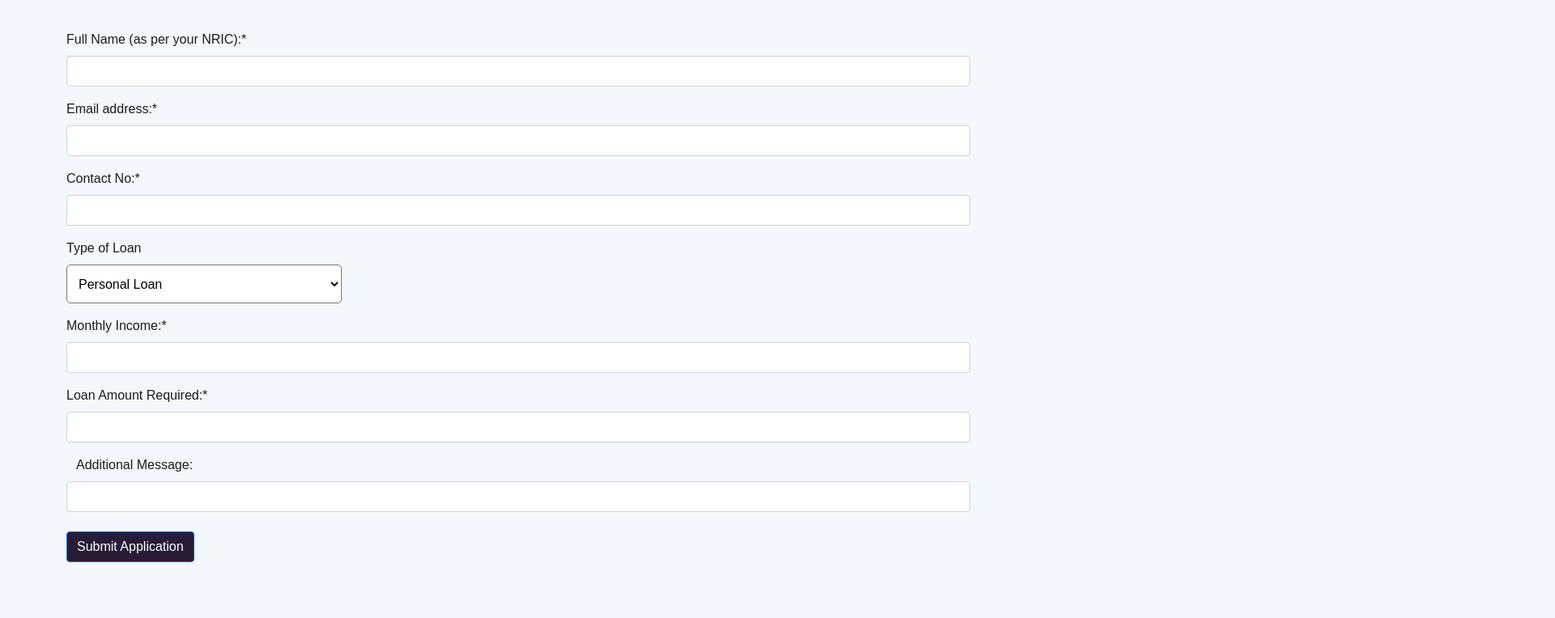
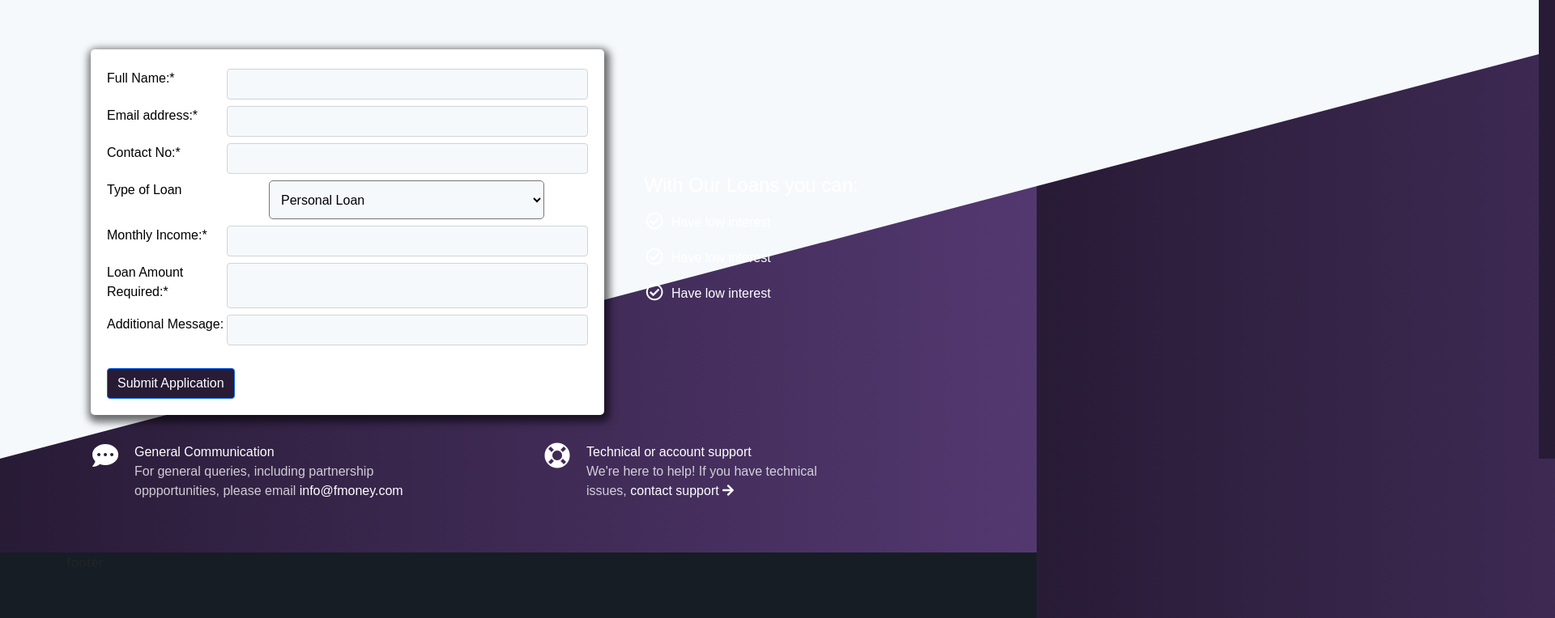
Before and after one commit to andrewsoon/CS2024-Assignment2, a plain HTML site: page applyLoan.html in a window 1280 px wide. Shown: the part 233-997 px from the top of the page at 81% size, 1920 px wide, since content can reach past the window. Drawn offline with nearby package versions, Linux system fonts and the light colour scheme.

Commit message:
changed form layout

```diff
--- a/applyLoan.html
+++ b/applyLoan.html
@@ -13,14 +13,19 @@
       crossorigin="anonymous"
     />
 
+    <link rel="stylesheet" href="https://cdnjs.cloudflare.com/ajax/libs/font-awesome/5.15.0/css/all.min.css" integrity="sha512-BnbUDfEUfV0Slx6TunuB042k9tuKe3xrD6q4mg5Ed72LTgzDIcLPxg6yI2gcMFRyomt+yJJxE+zJwNmxki6/RA==" crossorigin="anonymous" referrerpolicy="no-referrer" />
+
     <link href="css/layoutstyle.css" rel="stylesheet" />
     <link href="css/application.css" rel="stylesheet" />
+
 
     <title>CS2024 Assignment 2</title>
   </head>
   <body>
+    <div class="gradient-background"></div>
+    <div class="main">
       <!-- Header/Navbar? -->
-    <div class="main">
+
       <div class="header-white">
         <div class="container">
           <div class="nav-bar">
@@ -40,56 +45,100 @@
           </div>
         </div>
       </div>
+
+      <!-- <div style="z-index:-1;position:absolute; top:0;"><img src="images/background.png" style=" height:910px; background-size: cover;"></div> -->
       <div class="mainform">
-        <div class="container">
-          <h1>Fill Up The Form Below To Start:</h1>
-          <p>We will get back to you in an hour.</p>
-          <br>
-          <div class="formbody">
+        <h1 style="text-align: center;">Fill Up The Form Below To Start:</h1>
+        <p style="text-align: center;">We will get back to you in an hour.</p>
+        <br><br>
+        <div class="container" id="container1">
+          <div class="form-column">
+            <div class="form-container">
               <form>
-              <div class="mb-3">
-                <label for="InputName" class="form-label">Full Name (as per your NRIC):*</label>
-                <input type="text" class="form-control" id="InputName">
+                <fieldset>
+                  <div class="form-row text name">
+                    <label for="InputName" class="form-label">Full Name:*</label>
+                    <input type="text" class="form-control" id="InputName" required>
                   </div>
-              <div class="mb-3">
+                  <div class="form-row text email">
                     <label for="InputEmail" class="form-label">Email address:*</label>
                     <input type="email" class="form-control" id="InputEmail">
                   </div>
-              <div class="mb-3">
+                  <div class="form-row text phone">
                     <label for="InputPhone" class="form-label">Contact No:*</label>
                     <input type="tel" class="form-control" id="InputPhone" >
                   </div>
-              <div class="mb-3">
+                  <div class="form-row text loan">
                     <label for="LoanType" class="form-label">Type of Loan</label>
-                <br>
+
                     <select id="dropdown">
                       <option>Personal Loan</option>
                       <option>Business Loan</option>
                       <option>Debt Consolidation</option>
                       <option>Renovation Expenses</option>
+                      <option>Vacation Loan</option>
+                      <option>Wedding/Marriage Loan</option>
                     </select>
 
                   </div>
-              <div class="mb-3">
+                  <div class="form-row text income">
                     <label for="InputIncome" class="form-label">Monthly Income:*</label>
                     <input type="number" class="form-control" id="InputIncome">
                   </div>
-              <div class="mb-3">
+                  <div class="form-row text amount">
                     <label for="InputAmount" class="form-label">Loan Amount Required:*</label>
                     <input type="number" class="form-control" id="InputAmount">
                   </div>
-              <div class="row">
+                  <div class="form-row text message">
                     <label for="InputMessage" class="form-label">Additional Message:</label>
                     <input type="form-control form-control-lg" class="form-control" id="InputMessage">
                   </div>
+                </fieldset>
 
                 <br>
-              <button type="submit" class="btn btn-primary">Submit Application</button>
+                <button type="submit" class="btn btn-primary" style="">Submit Application</button>
 
               </form>
             </div>
           </div>
+          <div class="secondary-column">
+            <div class="description">
+              <p class="intro-text">With Our Loans you can:</p>
+              <ul class="points">
+                <li><i class="far fa-check-circle fa-lg" style="size:5x;margin-right: 10px; margin-left: -30px;"></i>Have low interest</li>
+                <li><i class="far fa-check-circle fa-lg" style="size:5x;margin-right: 10px; margin-left: -30px;"></i>Have low interest</li>
+                <li><i class="far fa-check-circle fa-lg" style="size:5x;margin-right: 10px; margin-left: -30px;"></i>Have low interest</li>
+              </ul>
             </div>
+
+          </div>
+        </div>
+      </div>
+      <br>
+      <div class="qna">
+        <div class="container">
+          <div class="row">
+            <div class="col" style="display:flex; color:white;">
+              <i class="fas fa-comment-dots fa-2x" style="margin: 10px 20px;"></i>
+              <div class="qnatext">
+                <p style="margin:0;">General Communication</p>
+                <p style="color: rgba(255, 255, 255, 0.774);">For general queries, including partnership <br>oppportunities, please email <a href="mailto:info@fmoney.com" style="color: white; text-decoration: none;">info@fmoney.com</a></p>
+              </div>
+
+            </div>
+            <div class="col" style="display:flex; color:white;">
+              <i class="fas fa-life-ring fa-2x" style="margin: 10px 20px;"></i>
+              <div class="qnatext">
+                <p style="margin:0;">Technical or account support</p>
+                <p style="color: rgba(255, 255, 255, 0.774);">We're here to help! If you have technical <br>issues, <strong><a href="#" style="text-decoration: none; color: white; font-weight:400;">contact support <i class="fas fa-arrow-right"></i></a></strong></p>
+              </div>
+
+            </div>
+
+          </div>
+        </div>
+      </div>
+      <br><br>
 
     </div>
 
--- a/css/application.css
+++ b/css/application.css
@@ -1,18 +1,42 @@
 body{
-    background-color: #F4F7FC;
+    background: linear-gradient(90deg, rgba(40,27,54,1) 0%, #533870 100%);
+    margin:0;
+
 }
+/*
+body::before{
+    content:"";
+    position:absolute;
+    top:100px;
+    bottom:0;
+    left:0;
+    width:5700px;
+    background:linear-gradient(to top, #281b36, #ceb9e7 200%);
+    transform: skew(-80deg);
+    z-index: -1;
+}
+*/
+.main{
+    min-height:auto;
+}
+
 .mainform{
     padding-top:150px;
+
 }
-.mainform.container{
-    background-color:#F4F7FC;
+#container1{
+
     color:black;
+    display:flex;
+    max-width: 1080px;
+    z-index:2;
+
 }
 
 #dropdown{
     width:340px;
     height:48px;
-    background-color: white;
+    background-color: #F6F9FC;
     color:black;
     border-radius:5px;
     padding:10px;
@@ -21,3 +45,92 @@ body{
 .btn{
     background-color: #281b36;
 }
+
+.secondary-column{
+    margin-left:0px;
+    margin-right:0px;
+    max-width:none;
+    flex-grow: 4;
+    flex-shrink: 1;
+    flex-basis: 0%;
+    color:white;
+}
+
+.form-column{
+    flex-grow: 6;
+    flex-shrink: 1;
+    flex-basis: 0%;
+    padding-bottom:0;
+    -webkit-box-shadow: 2px 4px 10px 3px rgba(207, 207, 207, 0.56);
+    box-shadow: 2px 4px 10px 5px rgba(0,0,0,0.56);
+    box-sizing: border-box;
+    -webkit-box-flex:6;
+    background-color:#FFFFFF;
+    border-radius:5px;
+
+}
+
+.form-row{
+    display:flex;
+    border-bottom:none;
+    padding: 4px 0;
+    max-width: 600px;
+    transition: opacity .2s ease-in,height .2s ease-out;
+}
+
+form{
+    padding:20px 20px 20px 20px;
+}
+
+
+
+.form-label{
+    width:200px;
+}
+
+.dropdown{
+    width:100%;
+}
+
+.description{
+    padding-left:50px;
+    padding-right:0px;
+    padding-top: 150px;
+    display:flex;
+    -webkit-box-orient: vertical;
+    -webkit-box-direction: normal;
+    flex-direction: column;
+    box-sizing: border-box;
+}
+
+.points li{
+    list-style:none;
+    margin-bottom:20px;
+}
+
+.intro-text{
+    font-size:24px;
+}
+
+
+.gradient-background{
+    content:"";
+    position:absolute;
+    top:0px;
+    bottom:0;
+    left:0;
+    width:5700px;
+    background:linear-gradient(to right, #281b36, #ceb9e7 300%);
+    border-left: 1900px solid #F6F9FC;
+    border-bottom:500px solid transparent;
+    z-index: -1;
+}
+
+
+.form-control{
+    background-color: #F6F9FC;
+}
+
+.qnatext{
+    margin-top: 10px;
+}
--- a/css/package.css
+++ b/css/package.css
@@ -42,6 +42,8 @@
 
 .btntitle{
     font-size:16px;
+    margin-top: 4px;
+    margin-bottom: 4px;
 }
 
 hr{
@@ -51,3 +53,7 @@ hr{
 .clicked{
     background-color: #2D3248;
 }
+
+.card-img{
+    border-radius: 0;
+}
```
Also changed, not shown: packages.html (+8 -8 lines), images/background.png (added), images/checked.png (added). Lines whose indentation alone changed are shown as unchanged.
